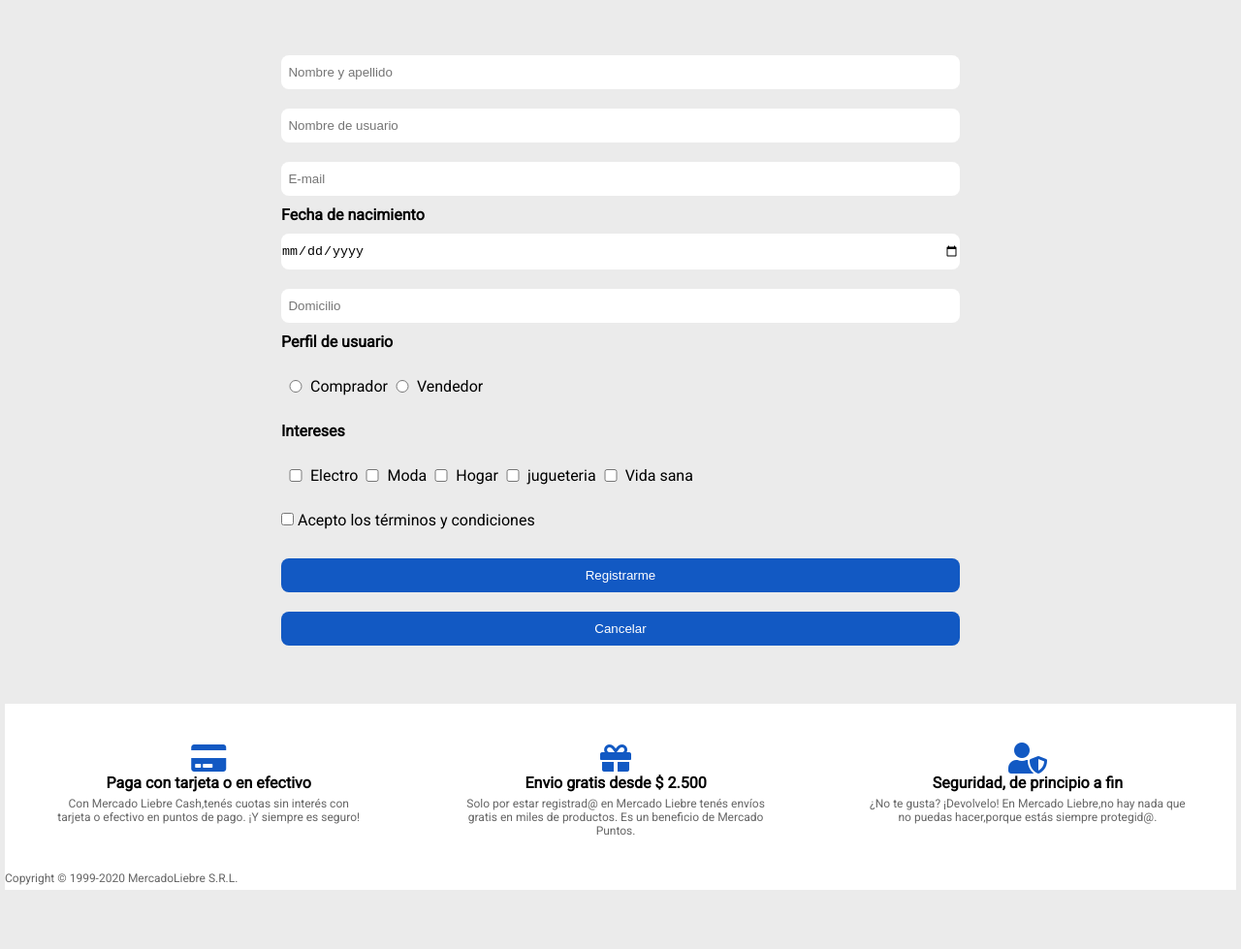
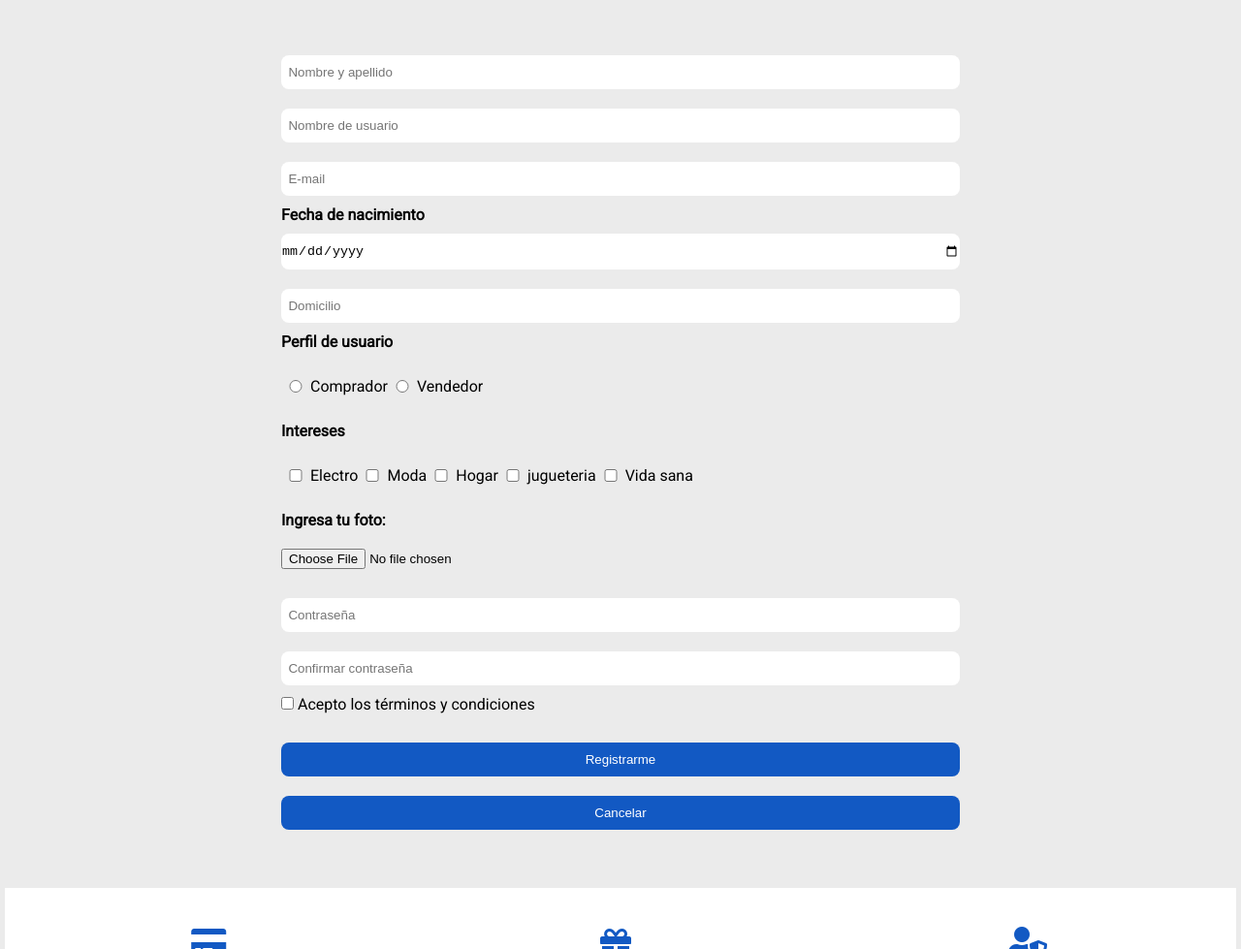
Before and after one commit to LucasMouhsen/tpFormularios, a website: page views/register.html in a window 1280 px wide. Shown: the part 121-1100 px from the top of the page at 97% size. Before the commit the page ends 1044 px from the top, so only its background shows below. Drawn offline with Linux system fonts and the light colour scheme.

Commit message:
Agregue ingresar foto

```diff
--- a/app.js
+++ b/app.js
@@ -1,6 +1,6 @@
 const express = require('express');
 const app = express();
-const port = 3030;
+const port = 3031;
 const path = require('path');
 
 app.use(express.static('public'))
--- a/views/register.html
+++ b/views/register.html
@@ -90,8 +90,18 @@
 
                 </div>
             </div>
+            <div class="box-form">
+                <h4>Ingresa tu foto:</h4>
+                <input type="file" name="foto" id="foto">
+            </div>
+            <div class="box-form">
+                <input type="password" name="password" id="password" placeholder="  Contraseña" required>
+            </div>
+            <div class="box-form">
+                <input type="password" name="confirmar-password" id="confirmar-password" placeholder="  Confirmar contraseña" required>
+            </div>
             </div class="terminos">
-                <input type="checkbox" name="terminos" id="terminos">
+                <input type="checkbox" name="terminos" id="terminos" required>
                 <label for="terminos">Acepto los términos y condiciones</label>
 
             <div class="box-button">
```
